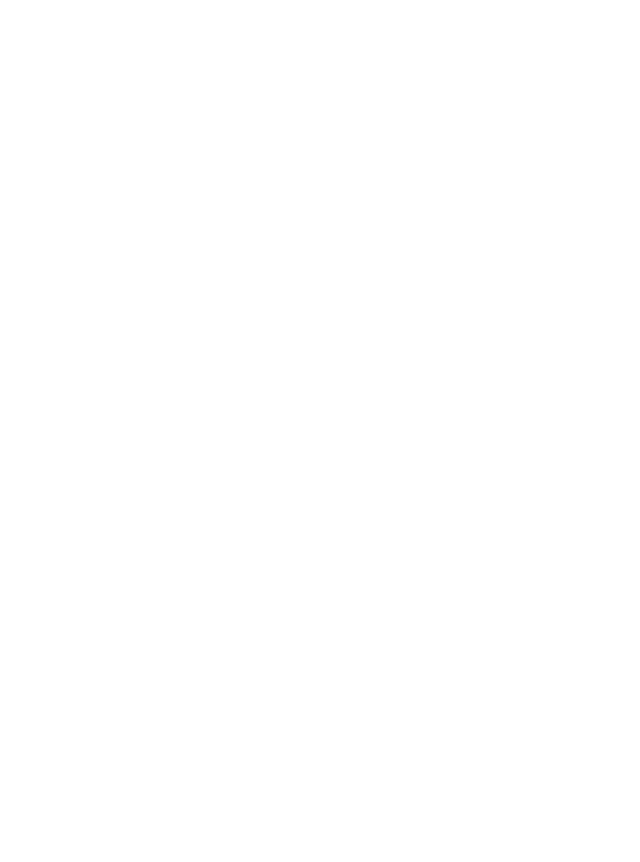
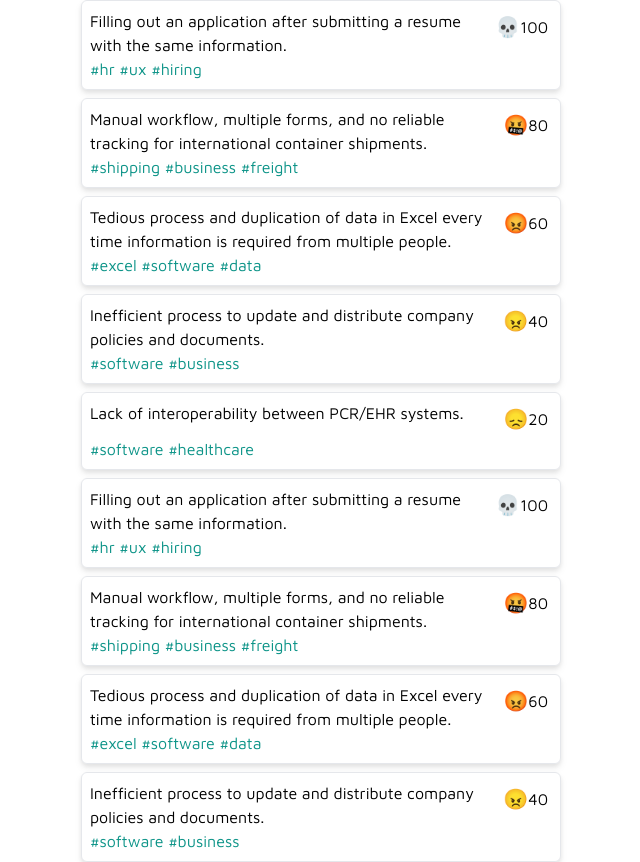
Before and after one commit to JH175/VentSolve, a Next.js app: page /dash in a window 1280 px wide. Shown: the part 152-1014 px from the top of the page, without its empty margins (319-959 px from the left). Before the commit the page ends 800 px from the top, so only its background shows below. Built offline with nearby package versions, Linux system fonts and the light colour scheme; no server answers.

Commit message:
add components folders to dash, post, and posts

```diff
--- a/src/app/dash/page.tsx
+++ b/src/app/dash/page.tsx
@@ -1,3 +1,78 @@
+import PostPreview from '@/components/PostPreview';
+
 export default function Dashboard() {
-  return <div>Dashboard</div>;
+  return (
+    <div className='p-10 flex flex-col gap-2 justify-center items-center'>
+      <PostPreview
+        title='Filling out an application after submitting a resume with the same information.'
+        score={100}
+        votes={92}
+        tags={['hr', 'ux', 'hiring']}
+        bounty={true}
+      />
+      <PostPreview
+        title='Manual workflow, multiple forms, and no reliable tracking for international container shipments.'
+        score={80}
+        votes={20}
+        tags={['shipping', 'business', 'freight']}
+        bounty={false}
+      />
+      <PostPreview
+        title='Tedious process and duplication of data in Excel every time information is required from multiple people.'
+        score={60}
+        votes={130}
+        tags={['excel', 'software', 'data']}
+        bounty={true}
+      />
+      <PostPreview
+        title='Inefficient process to update and distribute company policies and documents.'
+        score={40}
+        votes={18}
+        tags={['software', 'business']}
+        bounty={false}
+      />
+      <PostPreview
+        title='Lack of interoperability between PCR/EHR systems.'
+        score={20}
+        votes={13}
+        tags={['software', 'healthcare']}
+        bounty={false}
+      />
+      <PostPreview
+        title='Filling out an application after submitting a resume with the same information.'
+        score={100}
+        votes={92}
+        tags={['hr', 'ux', 'hiring']}
+        bounty={true}
+      />
+      <PostPreview
+        title='Manual workflow, multiple forms, and no reliable tracking for international container shipments.'
+        score={80}
+        votes={20}
+        tags={['shipping', 'business', 'freight']}
+        bounty={false}
+      />
+      <PostPreview
+        title='Tedious process and duplication of data in Excel every time information is required from multiple people.'
+        score={60}
+        votes={130}
+        tags={['excel', 'software', 'data']}
+        bounty={true}
+      />
+      <PostPreview
+        title='Inefficient process to update and distribute company policies and documents.'
+        score={40}
+        votes={18}
+        tags={['software', 'business']}
+        bounty={false}
+      />
+      <PostPreview
+        title='Lack of interoperability between PCR/EHR systems.'
+        score={20}
+        votes={13}
+        tags={['software', 'healthcare']}
+        bounty={false}
+      />
+    </div>
+  );
 }
--- a/src/middleware.ts
+++ b/src/middleware.ts
@@ -1,7 +1,7 @@
 import { authMiddleware } from '@clerk/nextjs';
 
 export default authMiddleware({
-  publicRoutes: ['/', '/sign-in', '/sign-up', '/info(.*)'],
+  publicRoutes: ['/', '/sign-in', '/sign-up', '/info(.*)', '/posts'],
 });
 
 export const config = {
```
